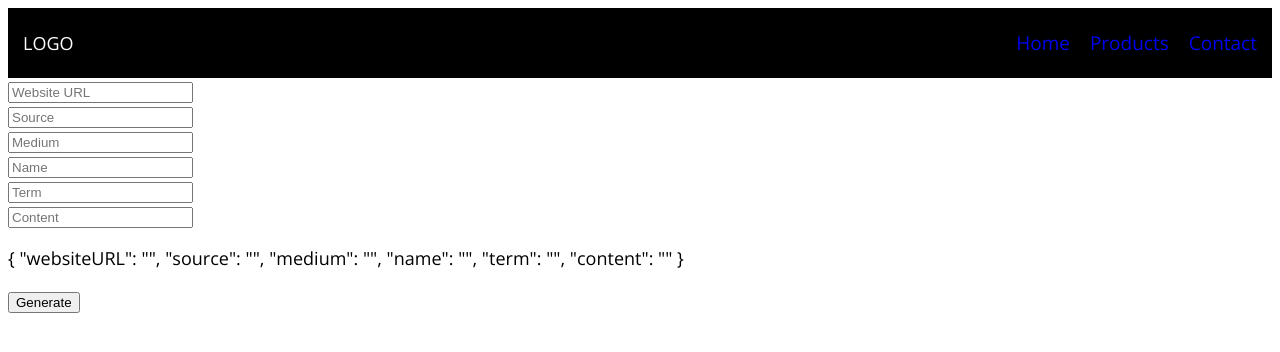
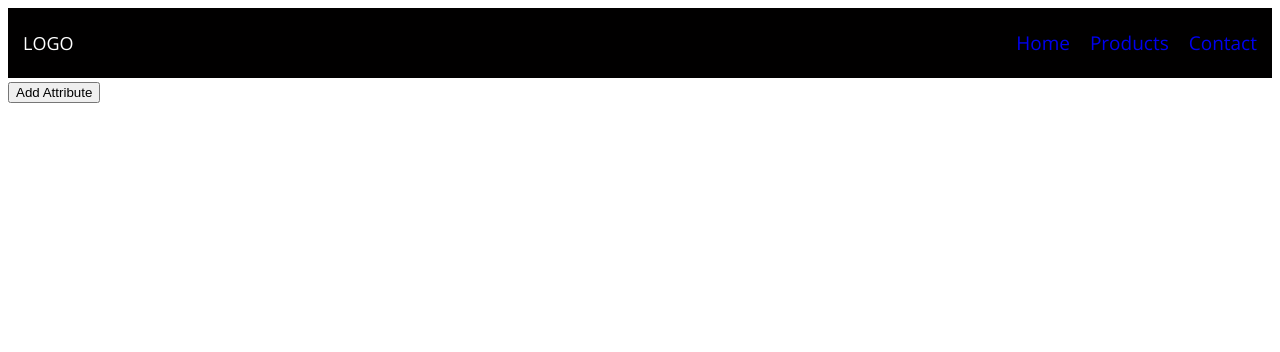
Before and after one commit to Hysumi/react-project, a React (Create React App) app: page / in a window 1280 px wide. Shown: the top 352 px of the page. Built offline with nearby package versions, Linux system fonts and the light colour scheme.

Commit message:
form dinamico

```diff
--- a/src/components/formComponent/form.js
+++ b/src/components/formComponent/form.js
@@ -1,85 +1,77 @@
 import React from "react";
 
+// Components
+import { InputKeyValue } from "./../inputComponent";
+
 export default class Form extends React.Component {
-    state = {
-        websiteURL: "",
-        source: "",
-        medium: "",
-        name: "",
-        term: "",
-        content: ""
+    constructor (props) {
+        super(props);
+        this.state = {
+            id: [],
+        };
+        this.addAttribute = this.addAttribute.bind(this);
+        this.deleteAttribute = this.deleteAttribute.bind(this);
     }
 
-    change = (e) => {
-        this.setState({
-            [e.target.name]: e.target.value
-        });
+    addAttribute () {
+        let hasNull = false;
+        let _state = this.state;
+        let cont = 0;
+        while (cont < _state.id.length && !hasNull) {
+            if (!_state.id[cont] && _state.id[cont] !== 0) {
+                _state.id[cont] = cont;
+                hasNull = true;
+                this.setState({id: _state});
+            }
+            cont++;
+        }
+        if (!hasNull) {
+            this.state.id.push(this.state.id.length);
+        }
+        this.setState(this.state);
+        console.log(this.state.id);
     }
 
-    onSubmit = (e) => {
-        e.preventDefault();
-        this.props.onSubmit(this.state);
+    deleteAttribute (v) {
+        for (var i = 0; i < this.state.id.length; i++) {
+            if (this.state.id[i] === v) {
+                delete this.state.id[i];
+            }
+        }
         this.setState({
-            websiteURL: "",
-            source: "",
-            medium: "",
-            name: "",
-            term: "",
-            content: ""
+            id:this.state.id
         });
+        console.log(this.state.id);
+    }
+
+    getInputOfType (type) {
+        let component;
+        switch (type) {
+        default:
+            component = (
+                <InputKeyValue />
+            );
+            break;
+        }
+        return component;
     }
 
     render () {
+        let { id } = this.state;
         return (
-            <form>
-                <input
-                    name="websiteURL"
-                    placeholder="Website URL"
-                    value={this.state.websiteURL}
-                    onChange={(e) => this.change(e)}
-                />
-                <br />
-                <input
-                    name="source"
-                    placeholder="Source"
-                    value={this.state.source}
-                    onChange={(e) => this.change(e)}
-                />
-                <br />
-                <input
-                    name="medium"
-                    placeholder="Medium"
-                    value={this.state.medium}
-                    onChange={(e) => this.change(e)}
-                />
-                <br />
-                <input
-                    name="name"
-                    placeholder="Name"
-                    value={this.state.name}
-                    onChange={(e) => this.change(e)}
-                />
-                <br />
-                <input
-                    name="term"
-                    placeholder="Term"
-                    value={this.state.term}
-                    onChange={(e) => this.change(e)}
-                />
-                <br />
-                <input
-                    name="content"
-                    placeholder="Content"
-                    value={this.state.content}
-                    onChange={(e) => this.change(e)}
-                />
-                <br />
-                <p>
-                    {JSON.stringify(this.state, null, 2)}
-                    <a href="{this.state.websiteURL}">{this.state.websiteURL}</a>
-                </p>
-                <button onClick={(e) => this.onSubmit(e)}> Generate </button>
-            </form>
+            <div>
+                <button className="addbutton" onClick={this.addAttribute}>Add Attribute</button>
+                {id.map((attribute, i) => {
+                    return (
+                        <div key={i}>
+                            {this.getInputOfType(attribute)}
+                            <button onClick={this.deleteAttribute.bind(this, attribute)}>
+                                Delete Attribute
+                            </button>{attribute}
+                        </div>
+                    );
+                })}
+            </div>
         );
     }
 }
--- /dev/null
+++ b/src/components/inputComponent/index.js
@@ -0,0 +1,7 @@
+import Input from "./input";
+import InputKeyValue from "./inputKeyValue";
+
+export {
+    Input,
+    InputKeyValue
+};
--- /dev/null
+++ b/src/components/inputComponent/input.js
@@ -0,0 +1,28 @@
+import React from "react";
+
+export default class Input extends React.Component {
+    state = {
+        data: "",
+        name: "",
+    }
+
+    change = (e) => {
+        this.setState({
+            [e.target.name]: e.target.value
+        });
+    }
+
+    render () {
+        return (
+            <div>
+                {this.state.name}:
+                <input
+                    name="{this.state.name}"
+                    placeholder="Key"
+                    value={this.state.data}
+                    onChange={(e) => this.change(e)}
+                />
+            </div>
+        );
+    }
+}
--- /dev/null
+++ b/src/components/inputComponent/inputKeyValue.js
@@ -0,0 +1,29 @@
+import React from "react";
+import Input from "./input";
+
+export default class InputKeyValue extends Input {
+    state = {
+        data: {key: "", value: ""}
+    }
+
+    render () {
+        return (
+            <div>
+                Key:
+                <input
+                    name="key"
+                    placeholder="Key"
+                    value={this.state.data.key}
+                    onChange={(e) => this.change(e)}
+                />
+                Value:
+                <input
+                    name="value"
+                    placeholder="Value"
+                    value={this.state.data.value}
+                    onChange={(e) => this.change(e)}
+                />
+            </div>
+        );
+    }
+}
```
